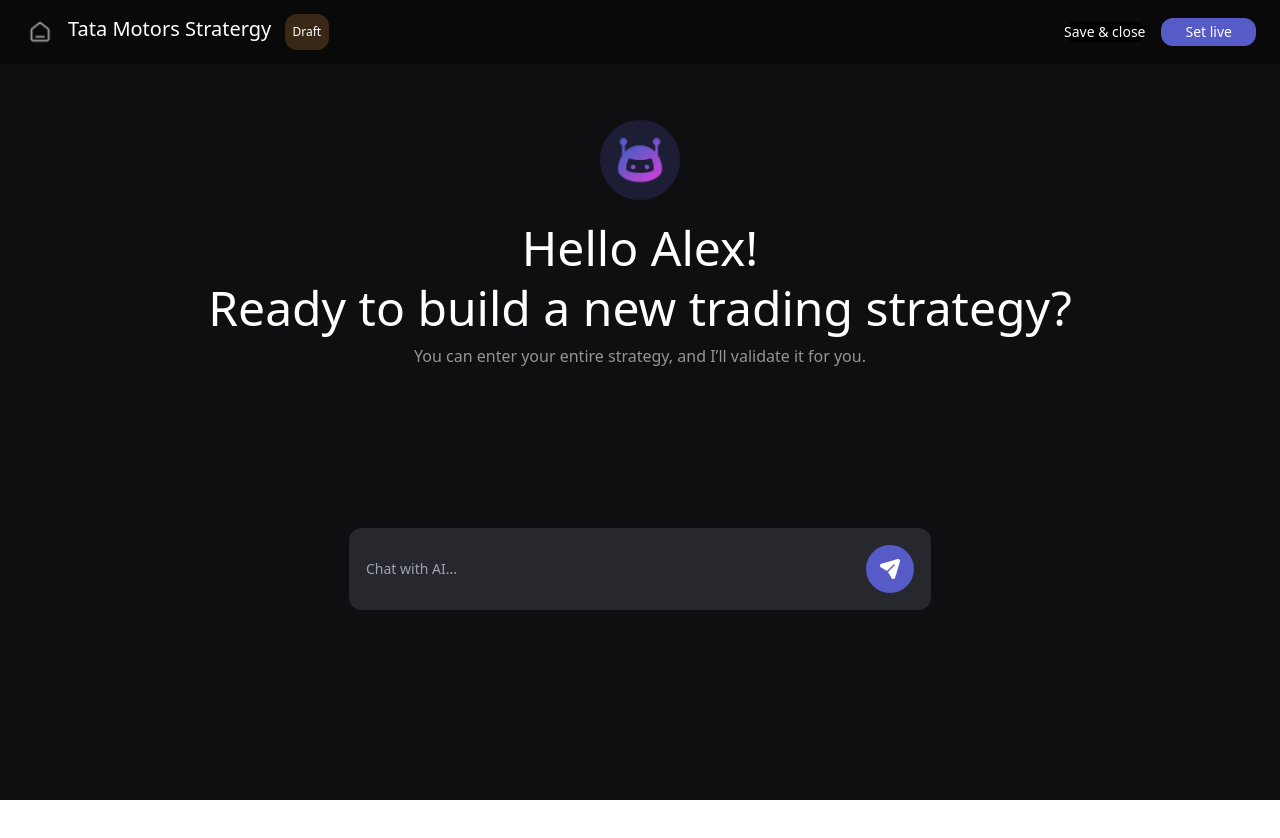
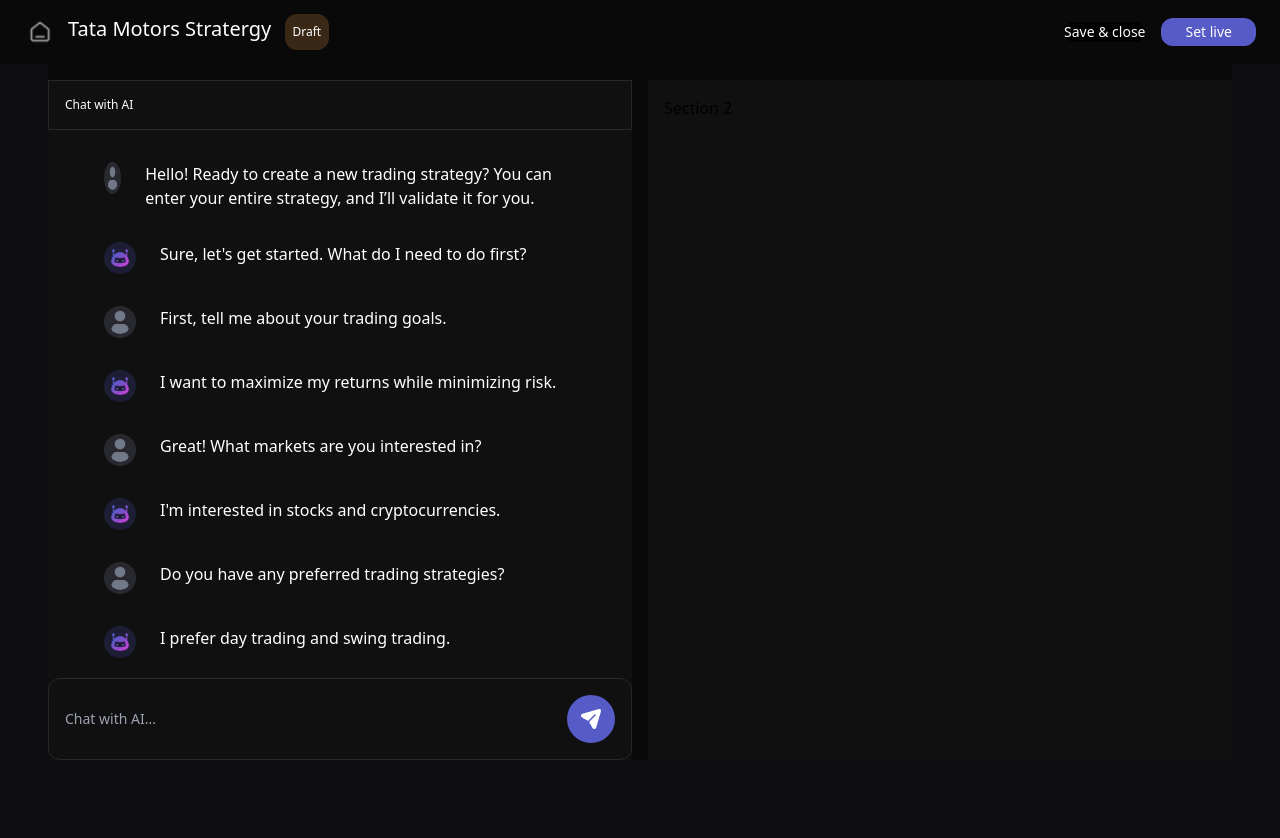
Before and after one commit to chris-kv/quantedge-fe, a React (Vite) app: page / in a window 1280 px wide. Shown: the top 838 px of the page. Built offline with nearby package versions, Linux system fonts and the light colour scheme.

Commit message:
chat added

```diff
--- a/src/App.tsx
+++ b/src/App.tsx
@@ -1,4 +1,6 @@
 import "./App.css";
+import Header from "./component/Header/header";
+import ChatMain from "./page/ChatMain/ChatMain";
 import Stratergy from "./page/Stratergy/Stratergy";
 
 function App() {
@@ -6,7 +8,11 @@ function App() {
     <>
       <section className="bg-[#090909]">
         <div>
-          <Stratergy />
+          <Header />
+          <div className="bg-[#0f0f11] h-screen">
+            {/* <Stratergy /> */}
+            <ChatMain />
+          </div>
         </div>
       </section>
     </>
--- a/src/component/TextBox/TextBox.tsx
+++ b/src/component/TextBox/TextBox.tsx
@@ -1,14 +1,25 @@
-import React from "react";
+import { FC } from "react";
 
-const TextBox = () => {
+interface Props {
+  clasNames: string;
+  background: string;
+}
+const TextBox: FC<Props> = ({
+  clasNames = "w-full h-full",
+  background = "27282D",
+}) => {
   return (
-    <div className="border-[#27282d] border border-solid bg-[#27282D] rounded-xl flex justify-center items-center">
+    <div
+      className={`border-[#27282d] border border-solid bg-[${background}] rounded-xl flex justify-center items-center`}
+    >
       <input
         type="text"
-        className="  w-full p-4 text-sm text-[#959597] bg-transparent outline-none  min-w-[500px]"
+        className="  w-full p-4 text-sm text-[#959597] bg-transparent outline-none  min-w-[500px] flex-1"
         placeholder="Chat with AI..."
       />
-      <button className="flex w-full h-full justify-center items-center m-4 p-3  rounded-full bg-[#575BC7]">
+      <button
+        className={`flex  justify-center items-center m-4 p-3  rounded-full bg-[#575BC7] ${clasNames}`}
+      >
         <img
           src="src/assets/icons/QuantEdge Keycode Send.png"
           className="w-6 h-6"
--- /dev/null
+++ b/src/page/ChatMain/ChatMain.tsx
@@ -0,0 +1,14 @@
+import Chat from "./components/Chat";
+
+const ChatMain = () => {
+  return (
+    <section className="grid grid-cols-2 gap-4 pt-4 mx-12 bg-[#090909] ">
+      <div className=" bg-[#101011] text-white">
+        <Chat />
+      </div>
+      <div className="bg-[#101011] p-4">Section 2</div>
+    </section>
+  );
+};
+
+export default ChatMain;
--- /dev/null
+++ b/src/page/ChatMain/components/Chat.tsx
@@ -0,0 +1,166 @@
+import React from "react";
+import TextBox from "../../../component/TextBox/TextBox";
+import Messge from "./messge";
+
+const Chat = () => {
+  const sampleData = [
+    {
+      id: 1,
+      type: "text",
+      content:
+        "Hello! Ready to create a new trading strategy? You can enter your entire strategy, and I’ll validate it for you.",
+      author: "User",
+      timestamp: "1645729600000",
+    },
+    {
+      id: 2,
+      type: "text",
+      content: "Sure, let's get started. What do I need to do first?",
+      author: "Bot",
+      timestamp: "1645729700000",
+    },
+    {
+      id: 3,
+      type: "text",
+      content: "First, tell me about your trading goals.",
+      author: "User",
+      timestamp: "1645729800000",
+    },
+    {
+      id: 4,
+      type: "text",
+      content: "I want to maximize my returns while minimizing risk.",
+      author: "Bot",
+      timestamp: "1645729900000",
+    },
+    {
+      id: 5,
+      type: "text",
+      content: "Great! What markets are you interested in?",
+      author: "User",
+      timestamp: "1645730000000",
+    },
+    {
+      id: 6,
+      type: "text",
+      content: "I'm interested in stocks and cryptocurrencies.",
+      author: "Bot",
+      timestamp: "1645730100000",
+    },
+    {
+      id: 7,
+      type: "text",
+      content: "Do you have any preferred trading strategies?",
+      author: "User",
+      timestamp: "1645730200000",
+    },
+    {
+      id: 8,
+      type: "text",
+      content: "I prefer day trading and swing trading.",
+      author: "Bot",
+      timestamp: "1645730300000",
+    },
+    {
+      id: 9,
+      type: "text",
+      content: "How much capital are you planning to invest?",
+      author: "User",
+      timestamp: "1645730400000",
+    },
+    {
+      id: 10,
+      type: "text",
+      content: "I plan to start with $10,000.",
+      author: "Bot",
+      timestamp: "1645730500000",
+    },
+    {
+      id: 11,
+      type: "text",
+      content: "What is your risk tolerance?",
+      author: "User",
+      timestamp: "1645730600000",
+    },
+    {
+      id: 12,
+      type: "text",
+      content: "I have a moderate risk tolerance.",
+      author: "Bot",
+      timestamp: "1645730700000",
+    },
+    {
+      id: 13,
+      type: "text",
+      content: "Do you have any specific stocks or cryptocurrencies in mind?",
+      author: "User",
+      timestamp: "1645730800000",
+    },
+    {
+      id: 14,
+      type: "text",
+      content: "I'm interested in Tesla and Bitcoin.",
+      author: "Bot",
+      timestamp: "1645730900000",
+    },
+    {
+      id: 15,
+      type: "text",
+      content: "How often do you plan to trade?",
+      author: "User",
+      timestamp: "1645731000000",
+    },
+    {
+      id: 16,
+      type: "text",
+      content: "I plan to trade daily.",
+      author: "Bot",
+      timestamp: "1645731100000",
+    },
+    {
+      id: 17,
+      type: "text",
+      content: "Do you have any stop-loss or take-profit levels in mind?",
+      author: "User",
+      timestamp: "1645731200000",
+    },
+    {
+      id: 18,
+      type: "text",
+      content: "I plan to use a 5% stop-loss and a 10% take-profit.",
+      author: "Bot",
+      timestamp: "1645731300000",
+    },
+    {
+      id: 19,
+      type: "text",
+      content: "Great! Let's start building your strategy.",
+      author: "User",
+      timestamp: "1645731400000",
+    },
+    {
+      id: 20,
+      type: "text",
+      content: "Thank you! I'm excited to get started.",
+      author: "Bot",
+      timestamp: "1645731500000",
+    },
+  ];
+  return (
+    <div className="flex flex-col w-full h-[85vh]">
+      <div className="text-xs font-medium border border-solid border-[#27282D] p-4">
+        Chat with AI
+      </div>
+      <div className="flex-1 px-14 pt-8 h-[70vh] overflow-auto">
+        {sampleData.map((item) => (
+          <Messge user={item.author} message={item.content} type={item.type} />
+        ))}
+      </div>
+      <div className="w-full bg-[#17181A ]h-10">
+        <TextBox clasNames="w-12 h-12" />
+      </div>
+    </div>
+  );
+};
+
+export default Chat;
--- /dev/null
+++ b/src/page/ChatMain/components/Messge.tsx
@@ -0,0 +1,31 @@
+import React, { FC } from "react";
+
+interface Props {
+  user: string;
+  message: string;
+  type: string;
+}
+const Messge: FC<Props> = ({ user, message, type }) => {
+  return (
+    <div className="flex mb-8">
+      {user === "Bot" ? (
+        <div>
+          <img
+            src="src/assets/icons/QuantEdge Keycode Frame.png"
+            className="w-8 h-8"
+          />
+        </div>
+      ) : (
+        <div>
+          <img
+            src="src/assets/icons/QuantEdge Keycode.png"
+            className="w-8 h-8"
+          />
+        </div>
+      )}
+      <div className="ml-6 text-base font-light">{message}</div>
+    </div>
+  );
+};
+
+export default Messge;
--- a/src/page/Stratergy/Stratergy.tsx
+++ b/src/page/Stratergy/Stratergy.tsx
@@ -5,7 +5,6 @@ import ChatLanding from "../../component/ChatLanding/ChatLanding";
 const Stratergy = () => {
   return (
     <div className="bg-[#0f0f11] h-screen">
-      <Header />
       <ChatLanding />
     </div>
   );
```
Also changed, not shown: src/assets/icons/QuantEdge Keycode.png (added).
